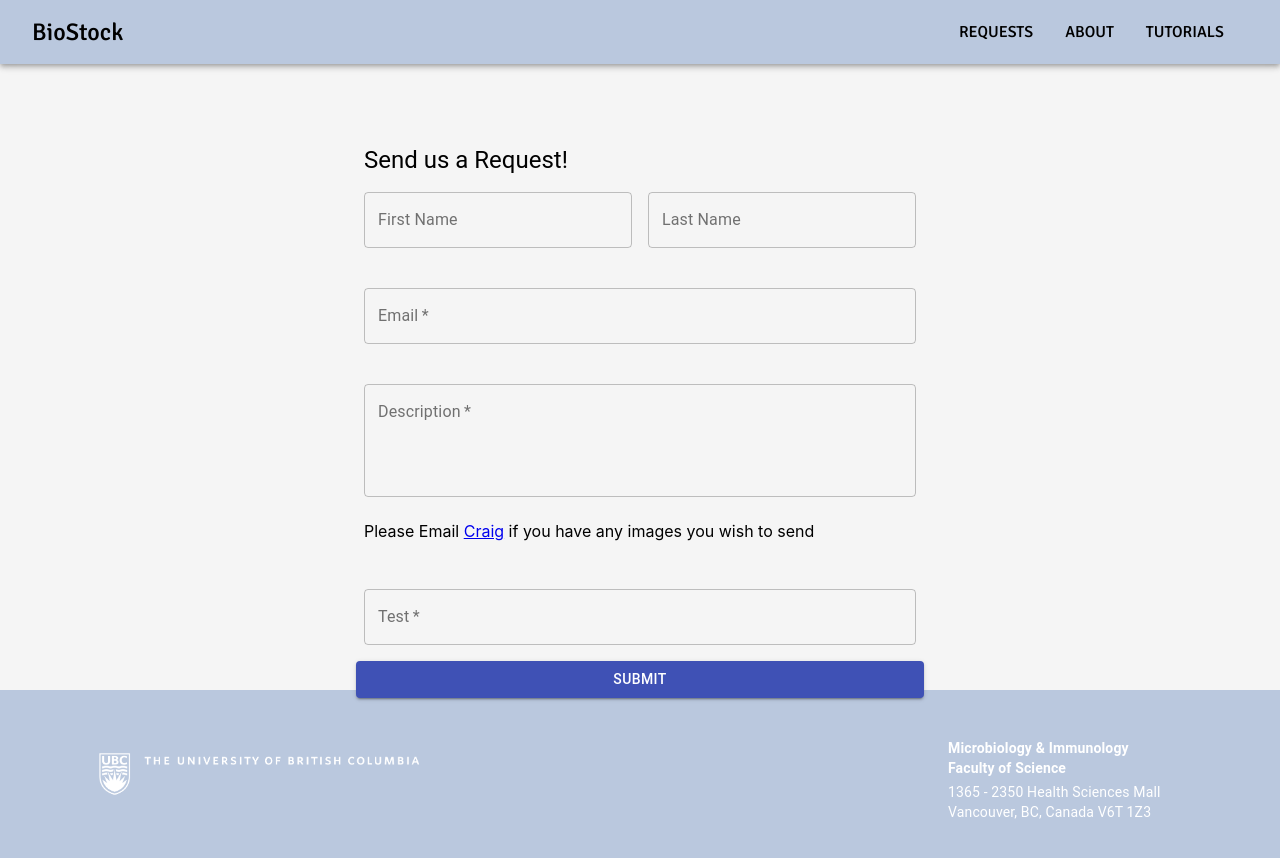
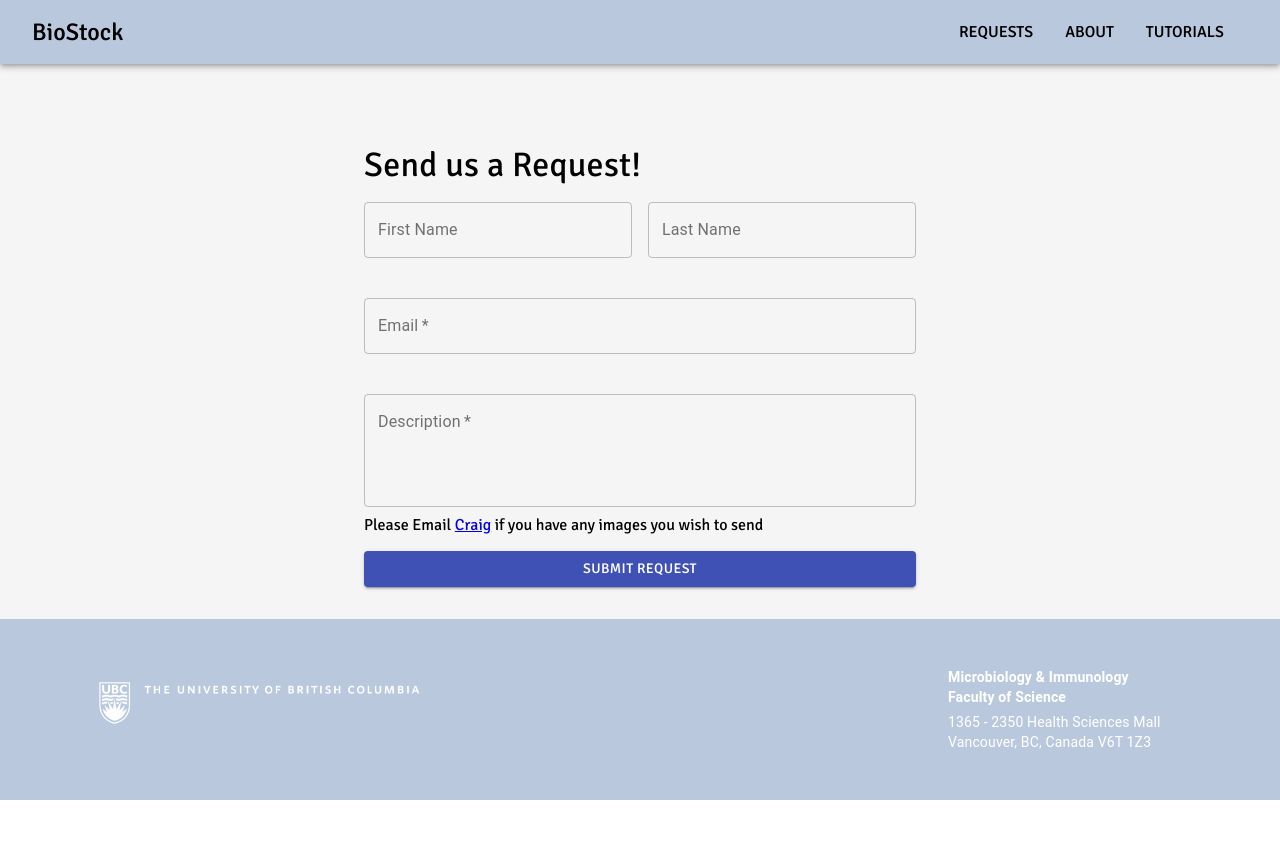
Before and after one commit to ericlee49/biostock, a React (Create React App) app: page /requests in a window 1280 px wide. Shown: the top 858 px of the page. After the commit the page ends 800 px from the top, so only its background shows below. Built offline with nearby package versions, Linux system fonts and the light colour scheme.

Commit message:
updates on request page

```diff
--- a/src/components/Requests.js
+++ b/src/components/Requests.js
@@ -12,18 +12,17 @@ import DialogContentText from '@material-ui/core/DialogContentText';
 import DialogActions from '@material-ui/core/DialogActions';
 import Box from '@material-ui/core/Box';
 
-// Forms:
-import FormControl from '@material-ui/core/FormControl';
-import InputLabel from '@material-ui/core/InputLabel';
-import OutlinedInput from '@material-ui/core/OutlinedInput'
-
-
 import gql from 'graphql-tag';
 import {Mutation} from 'react-apollo';
 
+import 'typeface-signika';
+
+import {Redirect} from 'react-router-dom';
+
+
 const CREATE_PHOTO_REQUEST = gql `
     mutation CreatePhotoRequest($firstname: String!, $lastname: String!, $email: String!, $description: String!) {
-        createPhotoRequest(input: {
+        createPhotorequest(input: {
             data: {
                 firstname: $firstname,
                 lastname: $lastname,
@@ -47,11 +46,23 @@ const CREATE_PHOTO_REQUEST = gql `
 
 function ConfirmationDialog(props) {
     const {open, onClose} = props;
+
+    // const handleDialogClose = () => {
+    //     // onClose();
+    //     return (
+    //         <Redirect to="/" />
+    //     );
+    // }
+
+    function handleDialogClose() {
+        onClose();
+    }
+
     return (
         <Dialog
             open={open}
             maxWidth="sm"
-            onClose={onClose}
+            onClose={handleDialogClose}
         >
             <DialogTitle id="confirmation-dialog-title">{"Request Received!"}</DialogTitle>
             <DialogContent>
@@ -60,7 +71,7 @@ function ConfirmationDialog(props) {
                 </DialogContentText>
             </DialogContent>
             <DialogActions>
-                <Button color="primary" onClick={onClose}>
+                <Button color="primary" onClick={() => {return <Redirect to="/" />}}>
                     OK
                 </Button>
             </DialogActions>
@@ -91,9 +102,9 @@ export default function Requests() {
     const email = useFormInput('');
     const description = useFormInput('');
 
+
     function handleClickOpen() {
         setConfirmationDialogOpen(true);
-        console.log(testInput.value);
     }
 
     function handleClose() {
@@ -106,10 +117,11 @@ export default function Requests() {
         <Box pt={10}>
         <Container component="main" maxWidth="sm">
             <ConfirmationDialog open={confimrationDialogOpen} onClose={handleClose}/>
-            <Typography component="h1" variant="h5">
+            <Typography variant="h4">
+                <Box fontFamily="Signika">
                 Send us a Request!
+                </Box>
             </Typography>
-            <form noValidate>
             <Grid container spacing={2}>
                 <Grid item xs={12} sm={6}>
                     <TextField
@@ -153,32 +165,40 @@ export default function Requests() {
                         label="Description"
                         {...description}
                     />
-                        <p>Please Email <a href="mailto:craig.kornak@ubc.ca?Subject=BioStock%20Request" target="_top">Craig</a> if you have any images you wish to send</p>
+                    <Typography variant="p">
+                        <Box fontFamily="Signika">
+                        Please Email <a href="mailto:craig.kornak@ubc.ca?Subject=BioStock%20Request" target="_top">Craig</a> if you have any images you wish to send
+                        </Box>
+                    </Typography>
                 </Grid>
-
+                <Mutation
+                    mutation={CREATE_PHOTO_REQUEST}
+                    variables={{
+                        firstname: firstname.value,
+                        lastname: lastname.value,
+                        email: email.value,
+                        description: description.value
+                    }}
+                    onCompleted={handleClickOpen}
+                >
+                    {(createPhotorequest) => (
                         <Grid item sm={12}>
-                        <TextField
-                            variant="outlined"
-                            name="test"
-                            margin="normal"
-                            required
-                            fullWidth
-                            label="Test"
-                            {...testInput}
-                        />
-                    </Grid>
                             <Button
-                        // type="submit"
                                 fullWidth
                                 variant="contained"
                                 color="primary"
-                        onClick={handleClickOpen}
+                                onClick={createPhotorequest}
                             >
-                        Submit
+                                <Box fontFamily="Signika">
+                                    Submit Request
+                                </Box>
                             </Button>
                         </Grid>
+                    )}
 
-            </form>
+                </Mutation>
+            </Grid>
+
         </Container>
         </Box>
     )
```
Lines whose indentation alone changed are shown as unchanged.
